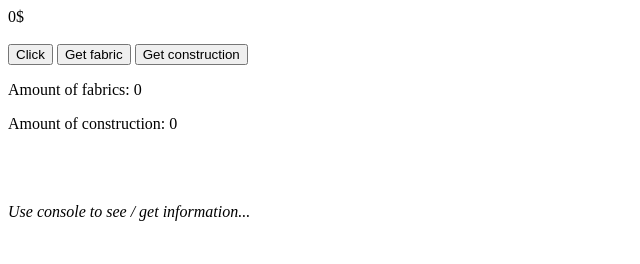
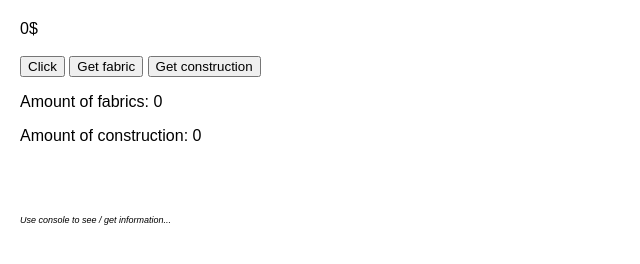
Before and after one commit to garbalau-github/clicker-game, a plain HTML site: page index.html in a window 1280 px wide. Shown: the whole page, without its empty margins (0-640 px from the left). Drawn offline with Linux system fonts and the light colour scheme.

Commit message:
Update master

```diff
--- a/index.html
+++ b/index.html
@@ -4,6 +4,7 @@
     <meta charset="UTF-8">
     <meta name="viewport" content="width=device-width, initial-scale=1.0">
     <title>Clicker</title>
+    <link rel="stylesheet" href="client/css/index.css">
 </head>
 <body>
 
--- a/scss/index.scss
+++ b/scss/index.scss
@@ -3,6 +3,7 @@ body {
     padding: 20px;
     font-family: sans-serif;
 }
+
 footer {
     font-size: 9px;
 }
```
Also changed, not shown: client/css/index.css (added), 1 other file.
